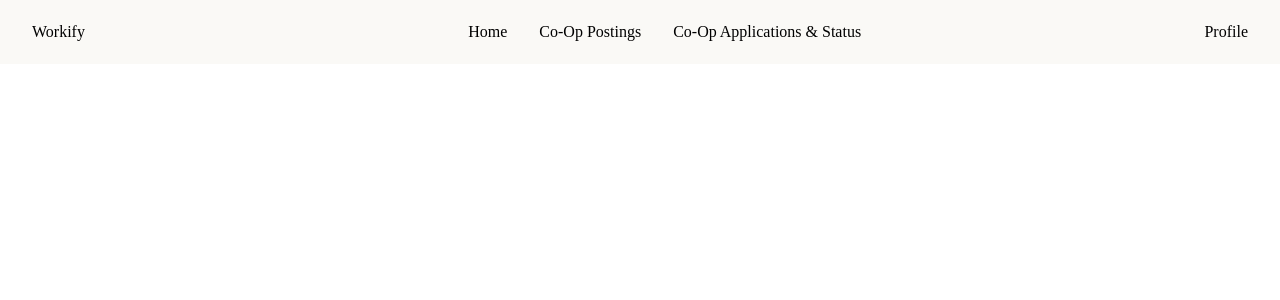
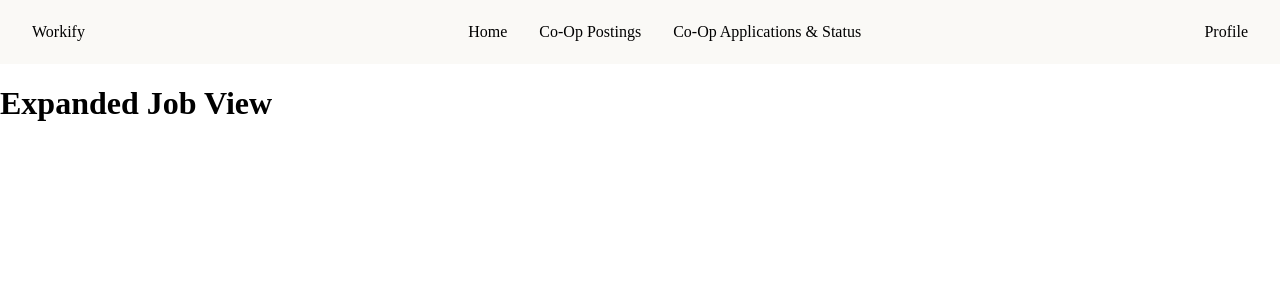
Before and after one commit to jutinwang/Workify, a React app in the folder workify/: page /jobs/1 in a window 1280 px wide. Shown: the top 300 px of the page. Built offline with nearby package versions, Linux system fonts and the light colour scheme; the HTML template or start-up script is replaced by a standard one.

Commit message:
Added routing to the new expanded view

```diff
--- a/workify/src/App.jsx
+++ b/workify/src/App.jsx
@@ -1,43 +1,54 @@
-import React, { useState } from 'react';
+import React, { useState } from "react";
 // import Navbar from './components/Navbar';
-import { Route, Routes, useLocation } from 'react-router-dom';
-import Landing from "./Landing.jsx"
+import { Route, Routes, useLocation } from "react-router-dom";
+import Landing from "./Landing.jsx";
 import Signup from "./sign-up/Signup.jsx";
-import Profile from './profile/profile.jsx';
-import Header from './common/Header.jsx';
-import Jobs from './jobs/Jobs.jsx';
-import ProfileWizard from './profile/ProfileSetupWizard/ProfileWizard.jsx';
-import EmployerProfile from './employerprofile/EmployerProfile.jsx';
-import PositionWriting from './positionwriting/PositionWriting.jsx'
-import InterviewScheduler from './interviewscheduler/InterviewScheduler.jsx';
-import EmployerCandidateContainer from './coop-candidate/candidate-page-container.jsx';
-import Apps from './apps/Apps.jsx';
+import Profile from "./profile/profile.jsx";
+import Header from "./common/Header.jsx";
+import Jobs from "./jobs/Jobs.jsx";
+import ProfileWizard from "./profile/ProfileSetupWizard/ProfileWizard.jsx";
+import EmployerProfile from "./employerprofile/EmployerProfile.jsx";
+import PositionWriting from "./positionwriting/PositionWriting.jsx";
+import InterviewScheduler from "./interviewscheduler/InterviewScheduler.jsx";
+import EmployerCandidateContainer from "./coop-candidate/candidate-page-container.jsx";
+import ExpandedJobView from "./jobs/ExpandedView/ExpandedJobView.jsx";
+import Apps from "./apps/Apps.jsx";
 
 export default function App() {
-
   const location = useLocation();
-    const hideHeader = location.pathname === "/" || location.pathname === "/signup" || location.pathname === "/signup-employer";
+  const hideHeader =
+    location.pathname === "/" ||
+    location.pathname === "/signup" ||
+    location.pathname === "/signup-employer";
   const isEmployer = location.pathname.includes("employer");
 
   return (
     <>
       {!hideHeader && <Header />}
       <Routes>
-                <Route path="/" element={<Landing/>} />
+        <Route path="/" element={<Landing />} />
         <Route path="/landing" element={<Landing />} />
-                <Route path="/signup" element={<Signup isEmployer={isEmployer}/>} />
+        <Route path="/signup" element={<Signup isEmployer={isEmployer} />} />
         <Route path="/profile-wizard" element={<ProfileWizard />} />
         <Route path="/profile" element={<Profile />} />
         <Route path="/jobs" element={<Jobs />} />
         <Route path="/applications" element={<Apps />} />
+
+        <Route path="/jobs/:id" element={<ExpandedJobView/>}></Route>
 
         {/* Routes for employer stuff */}
         {/* For all employer routing please include employer in the path name */}
         <Route path="/profile-employer" element={<EmployerProfile />} />
         <Route path="/writing" element={<PositionWriting />} />
         <Route path="/employer-interviews" element={<InterviewScheduler />} />
-                <Route path="/employer-candidates" element={<EmployerCandidateContainer />} />
-                <Route path="/signup-employer" element={<Signup isEmployer={isEmployer}/>} />
+        <Route
+          path="/employer-candidates"
+          element={<EmployerCandidateContainer />}
+        />
+        <Route
+          path="/signup-employer"
+          element={<Signup isEmployer={isEmployer} />}
+        />
         <Route path="/employer-job-writing" element={<PositionWriting />} />
       </Routes>
     </>
--- /dev/null
+++ b/workify/src/jobs/ExpandedView/ExpandedJobView.jsx
@@ -0,0 +1,15 @@
+import React from 'react';
+import { useParams } from 'react-router-dom';
+import './ExpandedJobView.css';
+
+const ExpandedJobView = () => {
+    const { id } = useParams();
+
+  return (
+    <div className="expanded-job-view">
+      <h1>Expanded Job View</h1>
+    </div>
+  );
+};
+
+export default ExpandedJobView;
--- a/workify/src/jobs/SavedSection.jsx
+++ b/workify/src/jobs/SavedSection.jsx
@@ -1,10 +1,17 @@
 import React, { useState } from "react";
+import { useNavigate } from "react-router-dom";
 import "./saved-section.css";
 import "../var.css"
 
 const SavedSection = ({ savedJobs = [], savedSearches = [] }) => {
+  const navigate = useNavigate();
   const [isSearchesExpanded, setIsSearchesExpanded] = useState(false);
   const [isJobsExpanded, setIsJobsExpanded] = useState(false);
+
+  const onClickView = (jobId) => {
+    navigate(`/jobs/${jobId}`);
+    // navigate(`/jobs/1`);
+  };
 
   return (
     <div className="saved-section-wrapper">
@@ -43,7 +50,7 @@ const SavedSection = ({ savedJobs = [], savedSearches = [] }) => {
                     )}
                   </div>
                   <button className="saved-item-action">X</button>
-                  <button className="saved-item-action">View</button>
+                  <button className="saved-item-action" onClick={() => onClickView(search.id)}>View</button>
                 </div>
               ))
             ) : (
@@ -91,7 +98,7 @@ const SavedSection = ({ savedJobs = [], savedSearches = [] }) => {
                     <p className="saved-job-location">{job.location}</p>
                   </div>
                   <button className="saved-item-action">X</button>
-                  <button className="saved-item-action">View</button>
+                  <button className="saved-item-action" onClick={() => onClickView(job.id)}>View</button>
                 </div>
               ))
             ) : (
```
Also changed, not shown: workify/src/jobs/ExpandedView/ExpandedJobView.css (added). Lines whose indentation alone changed are shown as unchanged.
